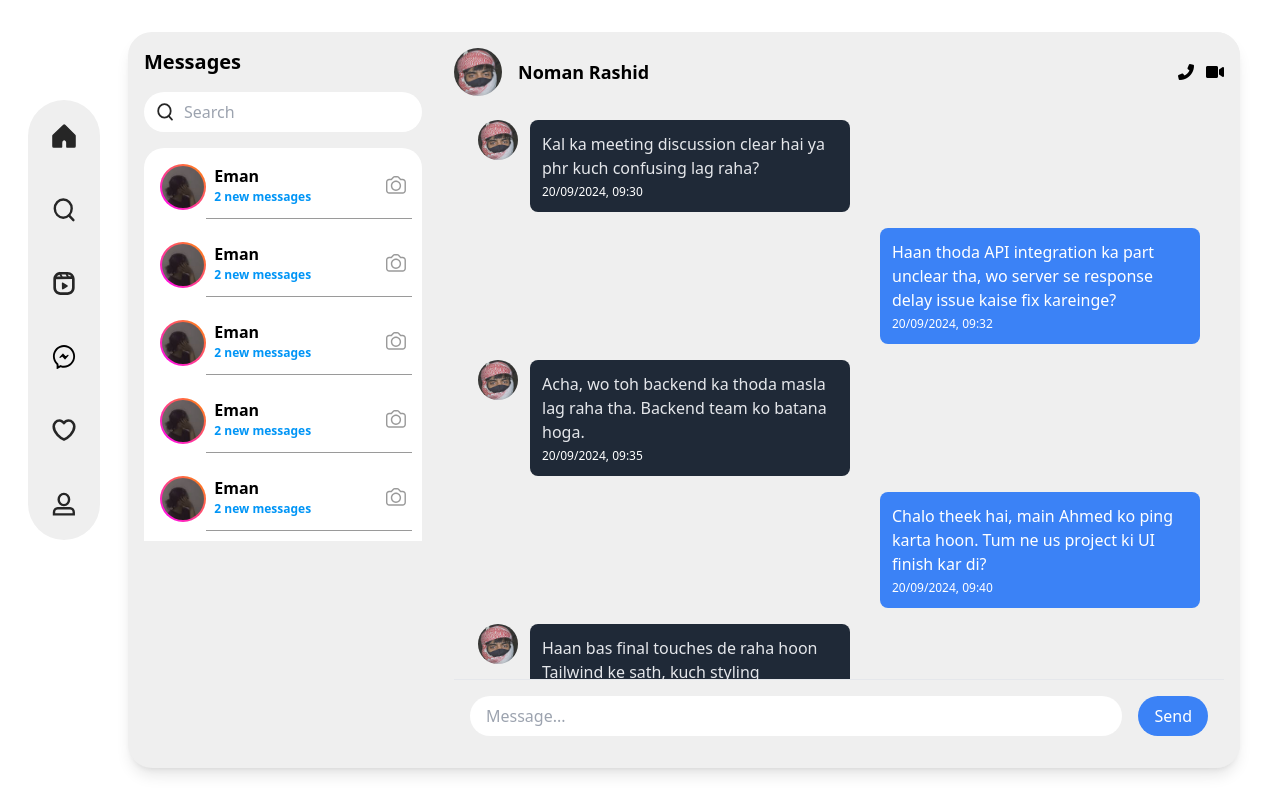
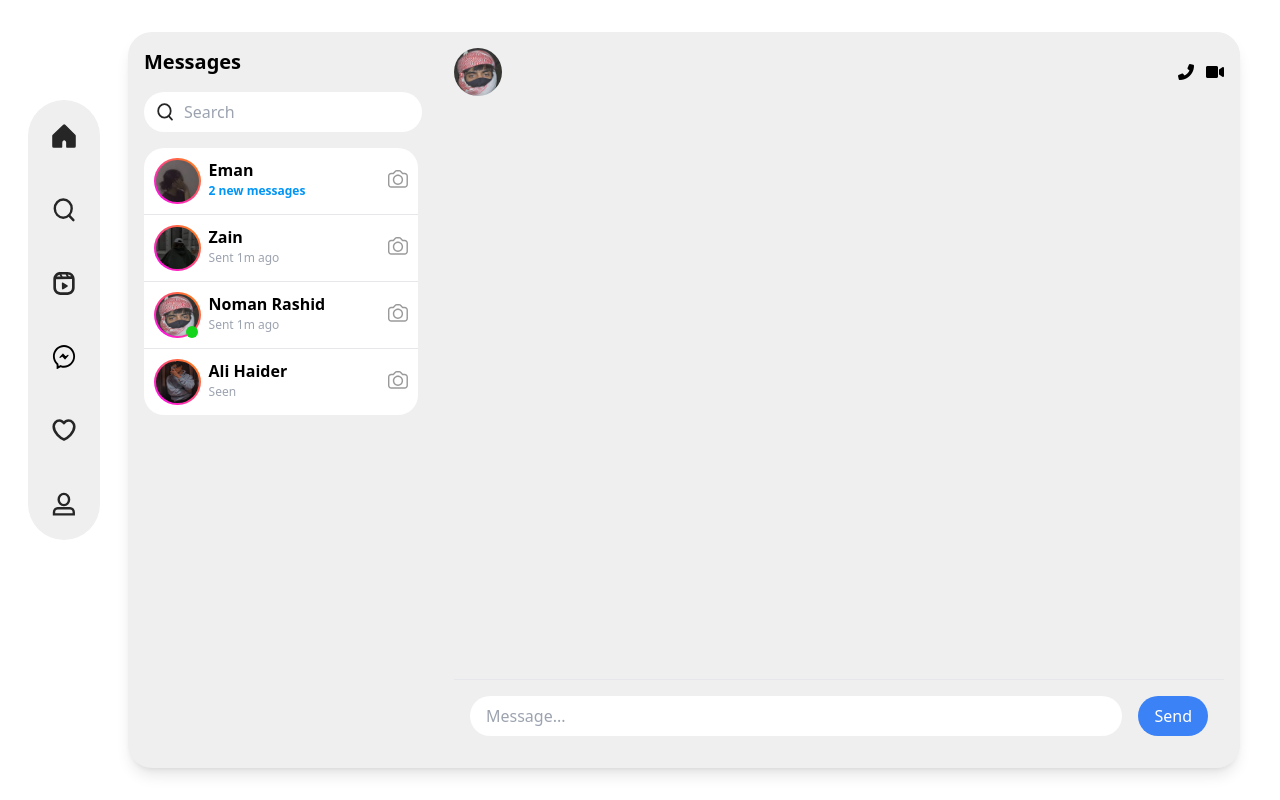
Before and after one commit to NaumanHaider868/insta-clone, a React (Vite) app: page /inbox in a window 1280 px wide. Built offline with nearby package versions, Linux system fonts and the light colour scheme.

Commit message:
message completed

```diff
--- a/src/assets/css/style.scss
+++ b/src/assets/css/style.scss
@@ -293,3 +293,54 @@ $gradient-border: linear-gradient(45deg, #f09433 0%, #e6683c 25%, #dc2743 50%, #
 .bg-story {
   background: linear-gradient(45deg, #ff00ff, #ff8c00);
 }
+
+.thin-scrollable {
+  scroll-behavior: smooth;
+
+  /* Custom scrollbar styling */
+  &::-webkit-scrollbar {
+    width: 4px;
+  }
+
+  &::-webkit-scrollbar-track {
+    background: #f1f1f1;
+  }
+
+  &::-webkit-scrollbar-thumb {
+    background-color: #888;
+    border-radius: 10px;
+    border: 1px solid #f1f1f1;
+  }
+
+  &::-webkit-scrollbar-thumb:hover {
+    background-color: #555;
+  }
+
+  /* Wrap the declaration in & {} to avoid deprecation warning */
+  & {
+    /* Firefox scrollbar */
+    scrollbar-width: thin;
+    /* Thin scrollbar for Firefox */
+    scrollbar-color: #888 #f1f1f1;
+    /* Thumb color and track color */
+  }
+}
+
+.user-bg-active {
+  background: rgb(229 229 229);
+  border-radius: 0px !important;
+}
+
+@keyframes fadeIn {
+  from {
+    opacity: 0;
+  }
+
+  to {
+    opacity: 1;
+  }
+}
+
+.fade-in {
+  animation: fadeIn 0.3s ease-in-out;
+}
--- a/src/pages/Public/HomeComponents/InboxSide.jsx
+++ b/src/pages/Public/HomeComponents/InboxSide.jsx
@@ -1,6 +1,11 @@
 import React from "react";
 
-export default function InboxSide({ users, userInfo }) {
+export default function InboxSide({
+  users,
+  userInfo,
+  selectedUser,
+  setSelectedUser,
+}) {
   return (
     <div className="w-[310px] p-4">
       <div className="flex items-center justify-between mb-4">
@@ -23,29 +28,36 @@ export default function InboxSide({ users, userInfo }) {
         />
         <i className="msg-search-icon absolute top-1/2 left-3 transform -translate-y-1/2 text-gray-400"></i>
       </div>
-      <div className="h-[393px] overflow-auto overflow-x-hidden">
+      <div className="h-[368px] overflow-auto overflow-x-hidden thin-scrollable pr-1 ">
         <div className="bg-white rounded-[20px]">
           {users.map((user) => (
-            <div key={user.id} className="flex p-4 rounded-lg">
+            <div
+              key={user.id}
+              className={`flex rounded-lg cursor-pointer ${
+                selectedUser?.id === user?.id ? "user-bg-active" : ""
+              }`}
+              onClick={() => setSelectedUser(user)}
+            >
+              <div
+                className={`flex p-[10px] w-full ${
+                  user.id !== 4 ? "border-b" : ""
+                }`}
+              >
                 <div className="w-[57px] h-[46px] rounded-full bg-story relative">
                   <img
                     className="w-full h-full rounded-full cursor-pointer p-[2px]"
                     src={user.image}
-                  onClick={() => userInfo(user)}
                     alt="Profile"
                   />
                   {user.status === "online" && (
-                  <span className="absolute w-[12px] h-[12px] rounded-full bg-[#14D41C] bottom-[0px] right-[3px]"></span>
+                    <span className="absolute w-[12px] h-[12px] rounded-full cursor-pointer bg-[#14D41C] bottom-[0px] right-[3px]"></span>
                   )}
                 </div>
                 <div className="flex w-full flex-col relative">
                   <div className="flex items-center justify-between w-full">
                     <div className="flex items-center">
                       <div className="ml-2">
-                      <h4
-                        className="font-semibold cursor-pointer"
-                        onClick={() => userInfo(user)}
-                      >
+                        <h4 className="font-semibold cursor-pointer">
                           {user.name}
                         </h4>
                         <p
@@ -61,9 +73,10 @@ export default function InboxSide({ users, userInfo }) {
                     </div>
                     <i className="camera-icon"></i>
                   </div>
-                {user.id !== 4 && (
-                  <span className="w-[206px] absolute top-[54px] h-[0.5px] bg-[#9A9A9A]"></span>
-                )}
+                  {/* {user.id !== 4 && (
+                  <span className="w-[186px] absolute top-[54px] h-[0.5px] bg-[#9A9A9A]"></span>
+                )} */}
+                </div>
               </div>
             </div>
           ))}
--- a/src/pages/Public/HomeComponents/Messages.jsx
+++ b/src/pages/Public/HomeComponents/Messages.jsx
@@ -8,86 +8,6 @@ import UserChat from "./UserChat";
 
 const MessagePage = () => {
   const [users] = useState([
-    {
-      id: 1,
-      name: "Eman",
-      image: user4,
-      lastMessage: "2 new messages",
-      status: "new",
-      chats: [
-        { sender: "me", text: "Hey Eman, how are you?", timestamp: "10:01 AM" },
-        {
-          sender: "Eman",
-          text: "I'm good! What about you?",
-          timestamp: "10:02 AM",
-        },
-        { sender: "me", text: "Doing well, thanks!", timestamp: "10:05 AM" },
-      ],
-    },
-    {
-      id: 1,
-      name: "Eman",
-      image: user4,
-      lastMessage: "2 new messages",
-      status: "new",
-      chats: [
-        { sender: "me", text: "Hey Eman, how are you?", timestamp: "10:01 AM" },
-        {
-          sender: "Eman",
-          text: "I'm good! What about you?",
-          timestamp: "10:02 AM",
-        },
-        { sender: "me", text: "Doing well, thanks!", timestamp: "10:05 AM" },
-      ],
-    },
-    {
-      id: 1,
-      name: "Eman",
-      image: user4,
-      lastMessage: "2 new messages",
-      status: "new",
-      chats: [
-        { sender: "me", text: "Hey Eman, how are you?", timestamp: "10:01 AM" },
-        {
-          sender: "Eman",
-          text: "I'm good! What about you?",
-          timestamp: "10:02 AM",
-        },
-        { sender: "me", text: "Doing well, thanks!", timestamp: "10:05 AM" },
-      ],
-    },
-    {
-      id: 1,
-      name: "Eman",
-      image: user4,
-      lastMessage: "2 new messages",
-      status: "new",
-      chats: [
-        { sender: "me", text: "Hey Eman, how are you?", timestamp: "10:01 AM" },
-        {
-          sender: "Eman",
-          text: "I'm good! What about you?",
-          timestamp: "10:02 AM",
-        },
-        { sender: "me", text: "Doing well, thanks!", timestamp: "10:05 AM" },
-      ],
-    },
-    {
-      id: 1,
-      name: "Eman",
-      image: user4,
-      lastMessage: "2 new messages",
-      status: "new",
-      chats: [
-        { sender: "me", text: "Hey Eman, how are you?", timestamp: "10:01 AM" },
-        {
-          sender: "Eman",
-          text: "I'm good! What about you?",
-          timestamp: "10:02 AM",
-        },
-        { sender: "me", text: "Doing well, thanks!", timestamp: "10:05 AM" },
-      ],
-    },
     {
       id: 1,
       name: "Eman",
@@ -174,7 +94,12 @@ const MessagePage = () => {
     <div className="inbox h-full">
       <div className="flex items-center pt-4 pb-8 pl-32 h-full">
         <div className="bg-[#EFEFEF] h-full shadow-lg rounded-3xl flex overflow-hidden w-full mr-10">
-          <InboxSide users={users} userInfo={userInfo} />
+          <InboxSide
+            users={users}
+            userInfo={userInfo}
+            selectedUser={selectedUser}
+            setSelectedUser={setSelectedUser}
+          />
           <div className="flex-1 bg-[#EFEFEF] p-4 flex w-full">
             <UserChat
               selectedUser={selectedUser}
--- a/src/pages/Public/HomeComponents/UserChat.jsx
+++ b/src/pages/Public/HomeComponents/UserChat.jsx
@@ -1,65 +1,63 @@
-import React from "react";
-import user1 from "../../../assets/images/users-imgs/user17.jpeg";
-const ChatPage = () => {
-  const messages = [
-    {
-      id: 1,
-      sender: "Ali",
-      text: "Kal ka meeting discussion clear hai ya phr kuch confusing lag raha?",
-      time: "20/09/2024, 09:30",
-      fromMe: false,
-    },
-    {
-      id: 2,
-      sender: "Nauman",
-      text: "Haan thoda API integration ka part unclear tha, wo server se response delay issue kaise fix kareinge?",
-      time: "20/09/2024, 09:32",
-      fromMe: true,
-    },
-    {
-      id: 3,
-      sender: "Ali",
-      text: "Acha, wo toh backend ka thoda masla lag raha tha. Backend team ko batana hoga.",
-      time: "20/09/2024, 09:35",
-      fromMe: false,
-    },
-    {
-      id: 4,
-      sender: "Nauman",
-      text: "Chalo theek hai, main Ahmed ko ping karta hoon. Tum ne us project ki UI finish kar di?",
-      time: "20/09/2024, 09:40",
-      fromMe: true,
-    },
-    {
-      id: 5,
-      sender: "Ali",
-      text: "Haan bas final touches de raha hoon Tailwind ke sath, kuch styling improvements bachi hain.",
-      time: "20/09/2024, 09:42",
-      fromMe: false,
-    },
-    {
-      id: 6,
-      sender: "Nauman",
-      text: "Perfect! Aaj shaam tak final karna hai warna client se feedback late ho jayega.",
-      time: "20/09/2024, 09:45",
-      fromMe: true,
-    },
-    {
-      id: 7,
-      sender: "Ali",
-      text: "Haan, deadline ka dhyan hai. Milte hain lunch ke baad call pe!",
-      time: "20/09/2024, 09:50",
-      fromMe: false,
-    },
-  ];
+import React, { useState, useEffect, useRef } from "react";
+import user1 from "../../../assets/images/users-imgs/user17.jpeg"; // Assuming user image path
+
+const ChatPage = ({ selectedUser, setSelectedUser }) => {
+  const [message, setMessage] = useState("");
+  const [fadeInMessages, setFadeInMessages] = useState([]); // Tracks messages for fade-in effect
+  const chatContainerRef = useRef(null); // Reference for the chat container
+
+  const handleSubmitMessage = () => {
+    const newMessage = {
+      sender: "me",
+      text: message,
+      timestamp: new Date().toLocaleTimeString([], {
+        hour: "2-digit",
+        minute: "2-digit",
+      }),
+    };
+
+    setSelectedUser((prevSelectedUser) => ({
+      ...prevSelectedUser,
+      chats: [...prevSelectedUser.chats, newMessage],
+    }));
+
+    // Add new message to fade-in effect array
+    setFadeInMessages((prev) => [...prev, newMessage]);
+
+    setMessage("");
+  };
+
+  useEffect(() => {
+    // Scroll to bottom when new message is added or chats change
+    if (chatContainerRef.current) {
+      chatContainerRef.current.scrollTop =
+        chatContainerRef.current.scrollHeight;
+    }
+  }, [selectedUser?.chats]);
+
+  useEffect(() => {
+    if (fadeInMessages.length) {
+      // Remove fade effect after some time
+      const timer = setTimeout(() => {
+        setFadeInMessages([]);
+      }, 300); // Time duration for transition
+
+      return () => clearTimeout(timer);
+    }
+  }, [fadeInMessages]);
 
   return (
     <div className="flex flex-col w-full">
       {/* Header */}
       <div className="flex items-center">
-        <img src={user1} alt="Zain" className="w-12 h-12 rounded-full mr-4" />
+        <img
+          src={selectedUser?.image || user1} // Use selectedUser image
+          alt={selectedUser?.name}
+          className="w-12 h-12 rounded-full mr-4"
+        />
         <div className="flex-grow">
-          <h3 className="text-lg font-bold">Noman Rashid</h3>
+          <h3 className="text-lg font-bold">{selectedUser?.name}</h3>{" "}
+          {/* Display user's name */}
         </div>
         <div className="flex space-x-3">
           <button className="">
@@ -72,32 +70,37 @@ const ChatPage = () => {
       </div>
 
       {/* Messages */}
-      <div className="flex-1 overflow-y-auto p-6">
-        {messages.map((message) => (
+      <div
+        className="flex-1 overflow-y-auto p-6 thin-scrollable"
+        ref={chatContainerRef} // Reference to the chat container
+      >
+        {selectedUser?.chats?.map((message, index) => (
           <div
-            key={message.id}
+            key={index} // Assuming chat messages are in order, using index for key
             className={`flex ${
-              message.fromMe ? "justify-end" : "justify-start"
-            } mb-4`}
+              message.sender === "me" ? "justify-end" : "justify-start"
+            } mb-4 transition-opacity duration-300 ease-in-out ${
+              fadeInMessages.includes(message) ? "opacity-0" : "opacity-100"
+            }`}
           >
-            {!message.fromMe && (
+            {message.sender !== "me" && (
               <img
-                src={user1}
-                alt="Zain"
+                src={selectedUser?.image || user1} // Use selectedUser image
+                alt={selectedUser?.name}
                 className="w-10 h-10 rounded-full mr-3"
               />
             )}
             <div
               className={`p-3 rounded-lg ${
-                message.fromMe
+                message.sender === "me"
                   ? "bg-blue-500 text-white"
                   : "bg-gray-800 text-gray-200"
               } max-w-xs`}
             >
               <p>{message.text}</p>
-              {message.time && (
+              {message.timestamp && (
                 <span className="text-xs text-white block mt-1">
-                  {message.time}
+                  {message.timestamp}
                 </span>
               )}
             </div>
@@ -111,9 +114,14 @@ const ChatPage = () => {
           <input
             type="text"
             placeholder="Message..."
+            value={message}
             className="flex-grow rounded-full px-4 py-2 focus:outline-none mr-4"
+            onChange={(e) => setMessage(e.target.value)}
           />
-          <button className="bg-blue-500 hover:bg-blue-600 text-white px-4 py-2 rounded-full">
+          <button
+            className="bg-blue-500 hover:bg-blue-600 text-white px-4 py-2 rounded-full"
+            onClick={() => handleSubmitMessage()}
+          >
             Send
           </button>
         </div>
```
Lines whose indentation alone changed are shown as unchanged.
